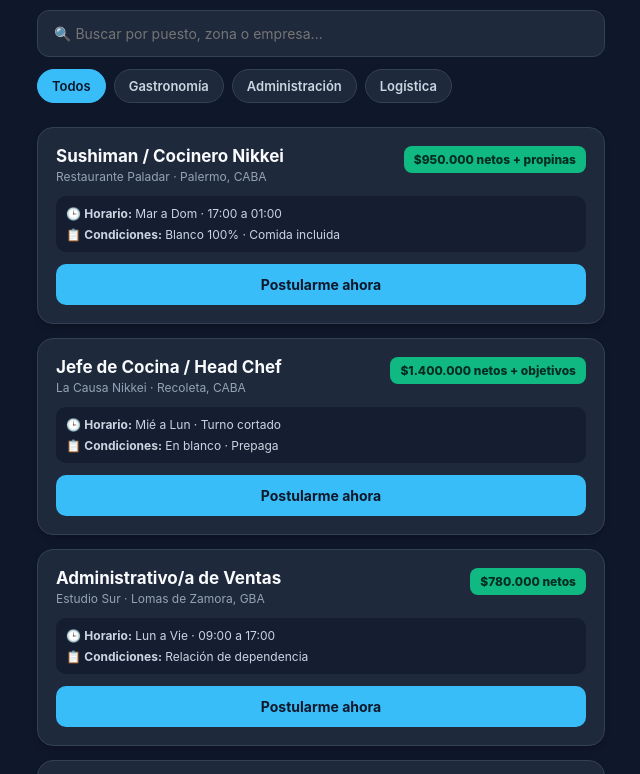
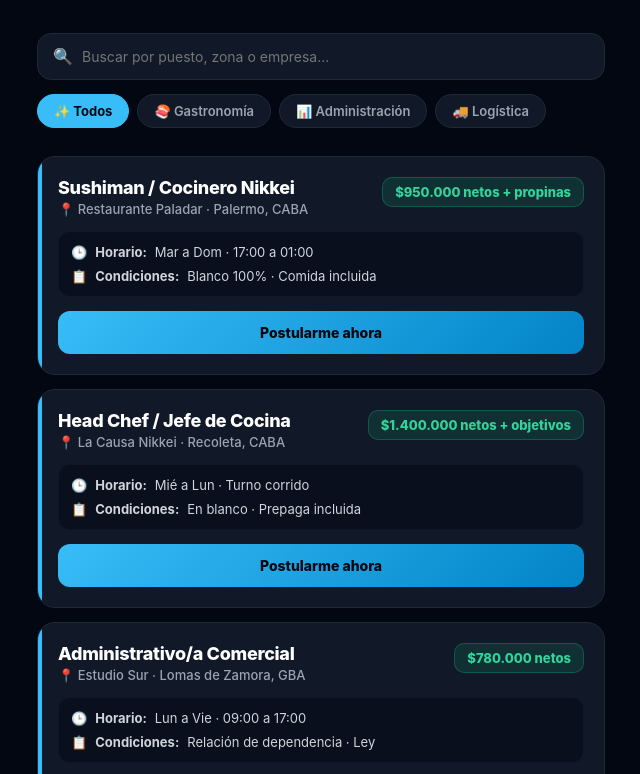
Before and after one commit to adrianmongeschef-arch/trabajo-claro, a website: page index.html in a window 1280 px wide. Shown: the part 143-917 px from the top of the page, without its empty margins (319-959 px from the left). Drawn offline with Linux system fonts and the light colour scheme.

Commit message:
Update index.html

```diff
--- a/index.html
+++ b/index.html
@@ -5,55 +5,137 @@
   <meta name="viewport" content="width=device-width, initial-scale=1.0">
   <title>Trabajo Claro | Empleos Transparentes</title>
   <style>
+    :root {
+      --bg: #030712;
+      --card-bg: #111827;
+      --card-border: #1f2937;
+      --primary: #38bdf8;
+      --accent: #10b981;
+      --text-main: #f9fafb;
+      --text-muted: #9ca3af;
+    }
     * { box-sizing: border-box; margin: 0; padding: 0; font-family: -apple-system, BlinkMacSystemFont, "Segoe UI", Roboto, sans-serif; }
-    body { background: #0f172a; color: #f8fafc; padding: 16px; max-width: 600px; margin: 0 auto; }
-    header { padding: 20px 0 10px; text-align: center; }
-    .badge { display: inline-block; background: rgba(16, 185, 129, 0.15); color: #34d399; font-size: 11px; font-weight: 700; padding: 4px 10px; border-radius: 99px; margin-bottom: 8px; border: 1px solid rgba(16, 185, 129, 0.3); text-transform: uppercase; letter-spacing: 0.5px; }
-    h1 { font-size: 26px; font-weight: 800; color: #f8fafc; }
-    h1 span { color: #38bdf8; }
-    .subtitle { color: #94a3b8; font-size: 13px; margin-top: 6px; line-height: 1.4; }
-    .search-container { margin: 20px 0 12px; }
-    input { width: 100%; padding: 14px 16px; border-radius: 12px; border: 1px solid #334155; background: #1e293b; color: #fff; font-size: 14px; outline: none; }
-    input:focus { border-color: #38bdf8; }
-    .filters { display: flex; gap: 8px; overflow-x: auto; padding-bottom: 8px; margin-bottom: 16px; scrollbar-width: none; }
-    .filter-btn { background: #1e293b; color: #cbd5e1; border: 1px solid #334155; padding: 8px 14px; border-radius: 99px; font-size: 13px; font-weight: 600; cursor: pointer; white-space: nowrap; }
-    .filter-btn.active { background: #38bdf8; color: #0f172a; border-color: #38bdf8; }
-    .card { background: #1e293b; border: 1px solid #334155; border-radius: 16px; padding: 18px; margin-bottom: 14px; box-shadow: 0 4px 6px -1px rgba(0,0,0,0.2); }
-    .card-top { display: flex; justify-content: space-between; align-items: flex-start; gap: 10px; margin-bottom: 10px; }
-    .job-title { font-size: 17px; font-weight: 700; color: #f8fafc; }
-    .company { font-size: 12px; color: #94a3b8; margin-top: 3px; }
-    .salary { background: #10b981; color: #022c22; font-weight: 800; font-size: 12px; padding: 6px 10px; border-radius: 8px; white-space: nowrap; }
-    .details { display: grid; gap: 6px; font-size: 12px; color: #cbd5e1; margin: 12px 0; background: rgba(15, 23, 42, 0.6); padding: 10px; border-radius: 10px; }
-    .btn-apply { width: 100%; background: #38bdf8; color: #0f172a; border: none; padding: 12px; border-radius: 10px; font-weight: 700; font-size: 14px; cursor: pointer; }
-    .empty { text-align: center; color: #94a3b8; padding: 30px; font-size: 14px; }
+    body { background: var(--bg); color: var(--text-main); padding: 16px; max-width: 600px; margin: 0 auto; -webkit-tap-highlight-color: transparent; }
+
+    /* Header */
+    header { padding: 24px 0 16px; text-align: center; }
+    .verified-badge { display: inline-flex; align-items: center; gap: 6px; background: rgba(16, 185, 129, 0.1); color: var(--accent); font-size: 11px; font-weight: 700; padding: 6px 12px; border-radius: 99px; margin-bottom: 12px; border: 1px solid rgba(16, 185, 129, 0.25); text-transform: uppercase; letter-spacing: 0.5px; }
+    h1 { font-size: 28px; font-weight: 900; letter-spacing: -0.5px; }
+    h1 span { color: var(--primary); }
+    .subtitle { color: var(--text-muted); font-size: 13px; margin-top: 6px; line-height: 1.5; padding: 0 10px; }
+
+    /* Buscador */
+    .search-box { position: relative; margin: 20px 0 14px; }
+    .search-box input { width: 100%; padding: 14px 16px 14px 44px; border-radius: 14px; border: 1px solid var(--card-border); background: var(--card-bg); color: #fff; font-size: 14px; outline: none; transition: all 0.2s; }
+    .search-box input:focus { border-color: var(--primary); box-shadow: 0 0 0 3px rgba(56, 189, 248, 0.15); }
+    .search-icon { position: absolute; left: 16px; top: 50%; transform: translateY(-50%); font-size: 16px; color: var(--text-muted); }
+
+    /* Filtros */
+    .filters { display: flex; gap: 8px; overflow-x: auto; padding-bottom: 8px; margin-bottom: 20px; scrollbar-width: none; }
+    .filters::-webkit-scrollbar { display: none; }
+    .filter-btn { background: var(--card-bg); color: var(--text-muted); border: 1px solid var(--card-border); padding: 8px 16px; border-radius: 99px; font-size: 13px; font-weight: 600; cursor: pointer; white-space: nowrap; transition: all 0.2s; }
+    .filter-btn.active { background: var(--primary); color: #030712; border-color: var(--primary); font-weight: 700; }
+
+    /* Tarjetas de empleo */
+    .jobs-container { display: grid; gap: 14px; }
+    .card { background: var(--card-bg); border: 1px solid var(--card-border); border-radius: 18px; padding: 20px; transition: transform 0.1s; position: relative; overflow: hidden; }
+    .card::before { content: ''; position: absolute; left: 0; top: 0; bottom: 0; width: 4px; background: var(--primary); }
+    .card-top { display: flex; justify-content: space-between; align-items: flex-start; gap: 12px; margin-bottom: 12px; }
+    .job-title { font-size: 18px; font-weight: 800; color: #fff; letter-spacing: -0.3px; }
+    .company { font-size: 13px; color: var(--text-muted); margin-top: 3px; font-weight: 500; }
+
+    .salary-badge { background: rgba(16, 185, 129, 0.15); color: #34d399; font-weight: 800; font-size: 13px; padding: 6px 12px; border-radius: 10px; white-space: nowrap; border: 1px solid rgba(16, 185, 129, 0.3); }
+
+    .details-grid { display: grid; gap: 8px; font-size: 13px; color: #d1d5db; margin: 14px 0; background: rgba(3, 7, 18, 0.5); padding: 12px; border-radius: 12px; border: 1px solid rgba(255, 255, 255, 0.03); }
+    .detail-item { display: flex; align-items: center; gap: 8px; }
+
+    .btn-apply { width: 100%; background: linear-gradient(135deg, #38bdf8 0%, #0284c7 100%); color: #030712; border: none; padding: 13px; border-radius: 12px; font-weight: 800; font-size: 14px; cursor: pointer; transition: opacity 0.2s; }
+    .btn-apply:active { opacity: 0.85; transform: scale(0.99); }
+
+    /* Modal de éxito */
+    .modal { display: none; position: fixed; inset: 0; background: rgba(3, 7, 18, 0.8); backdrop-filter: blur(4px); align-items: center; justify-content: center; padding: 20px; z-index: 100; }
+    .modal-content { background: var(--card-bg); border: 1px solid var(--card-border); padding: 24px; border-radius: 20px; text-align: center; max-width: 340px; width: 100%; animation: popIn 0.3s cubic-bezier(0.175, 0.885, 0.32, 1.275); }
+    @keyframes popIn { from { transform: scale(0.8); opacity: 0; } to { transform: scale(1); opacity: 1; } }
+    .modal-title { font-size: 18px; font-weight: 800; margin-bottom: 8px; color: #34d399; }
+    .modal-text { font-size: 13px; color: var(--text-muted); margin-bottom: 20px; line-height: 1.5; }
+    .modal-btn { background: var(--primary); color: #030712; border: none; padding: 10px 20px; border-radius: 10px; font-weight: 700; cursor: pointer; width: 100%; }
+
+    .empty-state { text-align: center; color: var(--text-muted); padding: 40px 0; font-size: 14px; }
   </style>
 </head>
 <body>
+
   <header>
-    <div class="badge">✓ Sin sueldos ocultos</div>
+    <div class="verified-badge">✓ Salarios y condiciones 100% reales</div>
     <h1>Trabajo <span>Claro</span></h1>
-    <p class="subtitle">Empleos reales con salarios y condiciones publicadas desde el primer día.</p>
+    <p class="subtitle">Postulate sabiendo exactamente cuánto vas a ganar, sin ofertas falsas ni vueltas.</p>
   </header>
 
-  <div class="search-container">
-    <input type="text" id="buscador" placeholder="🔍 Buscar por puesto, zona o empresa..." onkeyup="filtrarOfertas()" />
+  <div class="search-box">
+    <span class="search-icon">🔍</span>
+    <input type="text" id="buscador" placeholder="Buscar por puesto, zona o empresa..." onkeyup="filtrarOfertas()" />
   </div>
 
   <div class="filters">
-    <button class="filter-btn active" onclick="cambiarRubro('Todos', this)">Todos</button>
-    <button class="filter-btn" onclick="cambiarRubro('Gastronomía', this)">Gastronomía</button>
-    <button class="filter-btn" onclick="cambiarRubro('Administración', this)">Administración</button>
-    <button class="filter-btn" onclick="cambiarRubro('Logística', this)">Logística</button>
+    <button class="filter-btn active" onclick="cambiarRubro('Todos', this)">✨ Todos</button>
+    <button class="filter-btn" onclick="cambiarRubro('Gastronomía', this)">🍣 Gastronomía</button>
+    <button class="filter-btn" onclick="cambiarRubro('Administración', this)">📊 Administración</button>
+    <button class="filter-btn" onclick="cambiarRubro('Logística', this)">🚚 Logística</button>
   </div>
 
-  <div id="contenedor-ofertas"></div>
+  <div class="jobs-container" id="contenedor-ofertas"></div>
+
+  <!-- Modal de éxito -->
+  <div class="modal" id="modalPostulacion">
+    <div class="modal-content">
+      <div class="modal-title">¡Postulación Exitosa! 🎉</div>
+      <div class="modal-text" id="modalMensaje">Tu postulación fue enviada con las condiciones transparentes confirmadas.</div>
+      <button class="modal-btn" onclick="cerrarModal()">Entendido</button>
+    </div>
+  </div>
 
   <script>
     const ofertas = [
-      { id: 1, puesto: 'Sushiman / Cocinero Nikkei', empresa: 'Restaurante Paladar', zona: 'Palermo, CABA', sueldo: '$950.000 netos + propinas', horario: 'Mar a Dom · 17:00 a 01:00', modalidad: 'Blanco 100% · Comida incluida', rubro: 'Gastronomía' },
-      { id: 2, puesto: 'Jefe de Cocina / Head Chef', empresa: 'La Causa Nikkei', zona: 'Recoleta, CABA', sueldo: '$1.400.000 netos + objetivos', horario: 'Mié a Lun · Turno cortado', modalidad: 'En blanco · Prepaga', rubro: 'Gastronomía' },
-      { id: 3, puesto: 'Administrativo/a de Ventas', empresa: 'Estudio Sur', zona: 'Lomas de Zamora, GBA', sueldo: '$780.000 netos', horario: 'Lun a Vie · 09:00 a 17:00', modalidad: 'Relación de dependencia', rubro: 'Administración' },
-      { id: 4, puesto: 'Chofer de Reparto', empresa: 'Logística del Sur', zona: 'Avellaneda, GBA', sueldo: '$890.000 netos + viáticos', horario: 'Lun a Sáb · 07:00 a 15:00', modalidad: 'Convenio Camioneros', rubro: 'Logística' }
+      {
+        id: 1,
+        puesto: 'Sushiman / Cocinero Nikkei',
+        empresa: 'Restaurante Paladar',
+        zona: 'Palermo, CABA',
+        sueldo: '$950.000 netos + propinas',
+        horario: 'Mar a Dom · 17:00 a 01:00',
+        modalidad: 'Blanco 100% · Comida incluida',
+        rubro: 'Gastronomía'
+      },
+      {
+        id: 2,
+        puesto: 'Head Chef / Jefe de Cocina',
+        empresa: 'La Causa Nikkei',
+        zona: 'Recoleta, CABA',
+        sueldo: '$1.400.000 netos + objetivos',
+        horario: 'Mié a Lun · Turno corrido',
+        modalidad: 'En blanco · Prepaga incluida',
+        rubro: 'Gastronomía'
+      },
+      {
+        id: 3,
+        puesto: 'Administrativo/a Comercial',
+        empresa: 'Estudio Sur',
+        zona: 'Lomas de Zamora, GBA',
+        sueldo: '$780.000 netos',
+        horario: 'Lun a Vie · 09:00 a 17:00',
+        modalidad: 'Relación de dependencia · Ley',
+        rubro: 'Administración'
+      },
+      {
+        id: 4,
+        puesto: 'Chofer de Reparto Profesional',
+        empresa: 'Logística del Sur',
+        zona: 'Avellaneda, GBA',
+        sueldo: '$890.000 netos + viáticos',
+        horario: 'Lun a Sáb · 07:00 a 15:00',
+        modalidad: 'Convenio Camioneros · Blanco',
+        rubro: 'Logística'
+      }
     ];
 
     let rubroSeleccionado = 'Todos';
@@ -61,7 +143,7 @@
     function renderizar(lista) {
       const el = document.getElementById('contenedor-ofertas');
       if (lista.length === 0) {
-        el.innerHTML = '<div class="empty">No encontramos ofertas con esos criterios.</div>';
+        el.innerHTML = '<div class="empty-state">No encontramos ofertas con esos criterios de búsqueda.</div>';
         return;
       }
       el.innerHTML = lista.map(o => `
@@ -69,15 +151,15 @@
           <div class="card-top">
             <div>
               <div class="job-title">${o.puesto}</div>
-              <div class="company">${o.empresa} · ${o.zona}</div>
+              <div class="company">📍 ${o.empresa} · ${o.zona}</div>
             </div>
-            <div class="salary">${o.sueldo}</div>
+            <div class="salary-badge">${o.sueldo}</div>
           </div>
-          <div class="details">
-            <div>🕒 <strong>Horario:</strong> ${o.horario}</div>
-            <div>📋 <strong>Condiciones:</strong> ${o.modalidad}</div>
+          <div class="details-grid">
+            <div class="detail-item">🕒 <strong>Horario:</strong> ${o.horario}</div>
+            <div class="detail-item">📋 <strong>Condiciones:</strong> ${o.modalidad}</div>
           </div>
-          <button class="btn-apply" onclick="alert('¡Postulación enviada a ${o.empresa}!')">Postularme ahora</button>
+          <button class="btn-apply" onclick="postular('${o.empresa}', '${o.puesto}')">Postularme ahora</button>
         </div>
       `).join('');
     }
@@ -99,6 +181,15 @@
       renderizar(filtradas);
     }
 
+    function postular(empresa, puesto) {
+      document.getElementById('modalMensaje').innerText = `Tu interés para el puesto de ${puesto} en ${empresa} fue registrado con éxito.`;
+      document.getElementById('modalPostulacion').style.display = 'flex';
+    }
+
+    function cerrarModal() {
+      document.getElementById('modalPostulacion').style.display = 'none';
+    }
+
     renderizar(ofertas);
   </script>
 </body>
```
